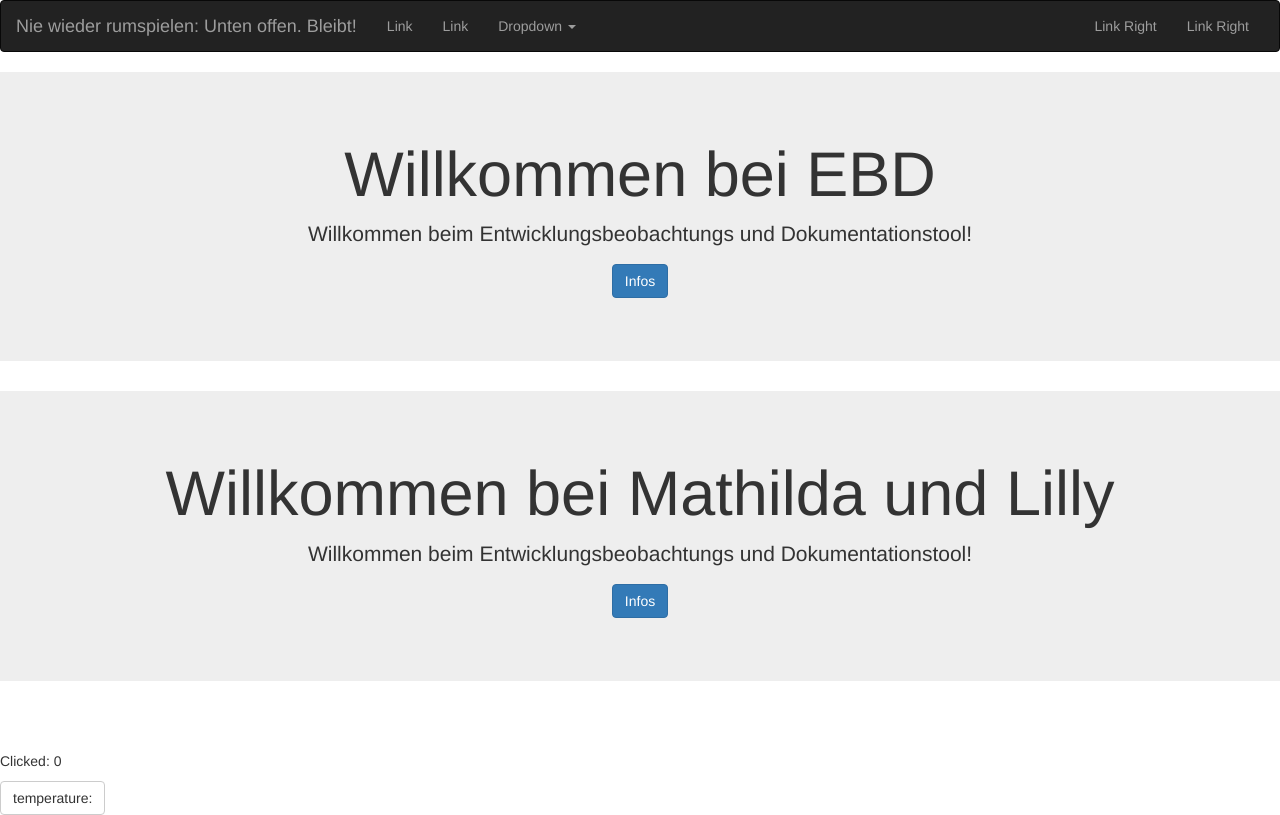
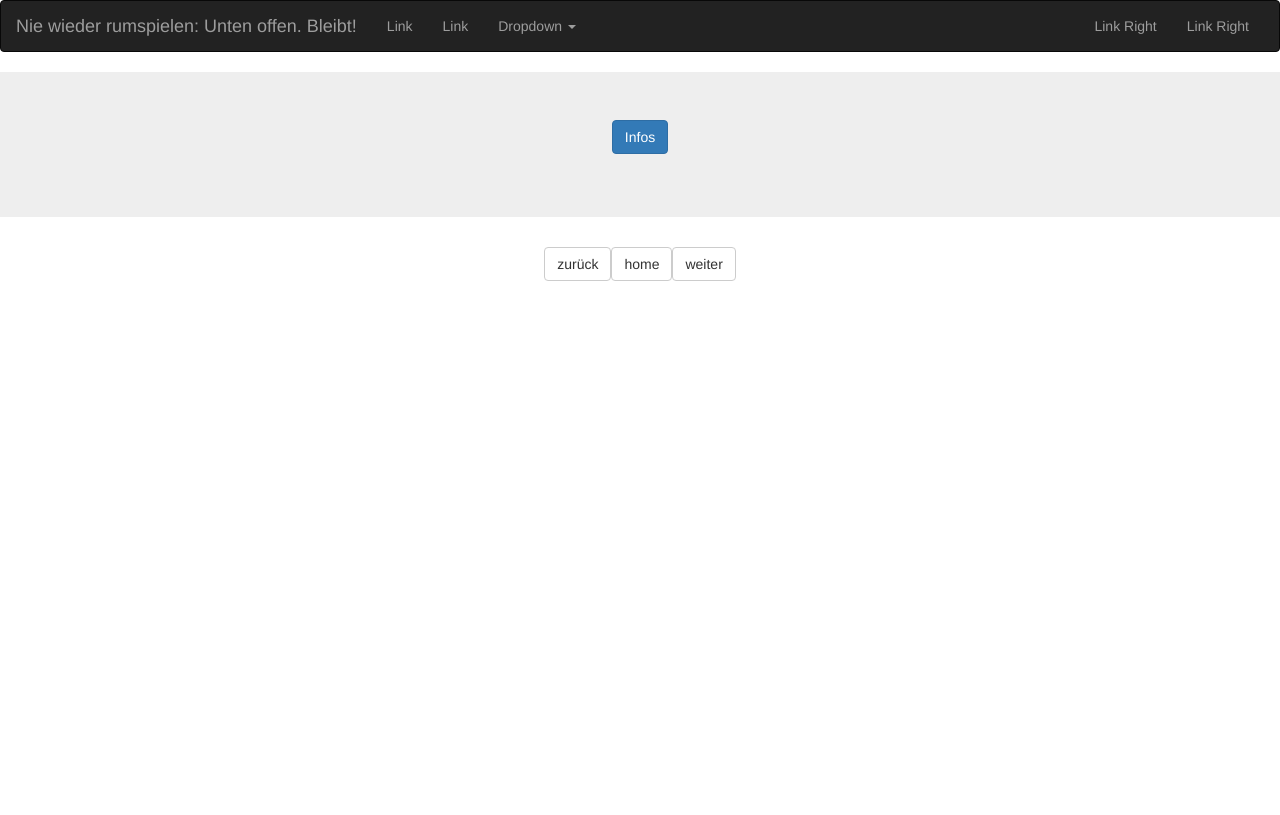
Before and after one commit to tomskyPotato/ebdreact, a React (Create React App) app: page / in a window 1280 px wide. Built offline with nearby package versions, Linux system fonts and the light colour scheme.

Commit message:
Router läuft v4. Muss noch verbessert werden.

```diff
--- a/src/App.js
+++ b/src/App.js
@@ -1,4 +1,5 @@
 import React, { Component } from 'react';
+import { BrowserRouter } from 'react-router-dom';
 import './App.css';
 import Navi from './navbar.js';
 import Body from './body.js';
@@ -8,11 +9,13 @@ class App extends Component {
 
   render() {
     return (
-      <div className="App">
-        <Navi />
-        <Body />
-        <ButtonArea />
-      </div>
+      <BrowserRouter>
+        <div className="App">
+            <Navi />
+            <Body />
+            <ButtonArea />
+        </div>
+      </BrowserRouter>
     );
   }
 }
--- a/src/body.js
+++ b/src/body.js
@@ -1,7 +1,6 @@
 import React, { Component } from 'react';
 import { Button, Jumbotron } from 'react-bootstrap';
-import './App.css';
-import { Router, Route, BrowserRouter } from 'react-router-dom'
+import { Route } from 'react-router-dom'
 
 const divStyle = {
   textAlign: 'center',
@@ -10,40 +9,32 @@ const divStyle = {
 class Body extends Component {
     render(){
       return(
-        <div className="flex-item flex-item-body">
-          <BrowserRouter>
           <div>
-              <Route path='/' component={welcome} />
-              <Route path='/' component={mathilda} />
-            </div>
-          </BrowserRouter>
+            <Route path='/' component={home} />
+            <Route path='/welcome' component={welcome} />
+            <Route path='/mathilda' component={mathilda} />
           </div>
       );
     }
   }
 
-  class welcome extends Component{
-    render(){
-      return(
+const home =() =>
+  <Jumbotron style={divStyle}>
+    <p><Button bsStyle="primary" href="./welcome">Infos</Button></p>
+  </Jumbotron>
+
+const welcome =() =>
   <Jumbotron style={divStyle}>
     <h1>Willkommen bei EBD</h1>
     <p>Willkommen beim Entwicklungsbeobachtungs und Dokumentationstool!</p>
-          <p><Button bsStyle="primary">Infos</Button></p>
+    <p><Button bsStyle="primary" href="./mathilda">Infos</Button></p>
   </Jumbotron>
-      );
-    }
-  }
 
-    class mathilda extends Component{
-      render(){
-        return(
+const mathilda =() =>
   <Jumbotron style={divStyle}>
     <h1>Willkommen bei Mathilda und Lilly</h1>
     <p>Willkommen beim Entwicklungsbeobachtungs und Dokumentationstool!</p>
-            <p><Button bsStyle="primary">Infos</Button></p>
+    <p><Button bsStyle="primary" href="./welcome">Infos</Button></p>
   </Jumbotron>
-        );
-      }
-    }
 
   export default Body;
--- a/src/buttonarea.js
+++ b/src/buttonarea.js
@@ -1,5 +1,9 @@
 import React, { Component } from 'react';
 import { Button } from 'react-bootstrap';
+
+const divStyle = {
+  textAlign: 'center',
+}
 
 class ButtonArea extends Component {
   constructor(props){
@@ -19,12 +23,12 @@ class ButtonArea extends Component {
 
   render(){
     return(
-      <div className="flex-item flex-item-bottom">
-        <br/>
-        <br/>
-        <p>Clicked: {this.state.clicked}</p>
-        <Button onClick={this.handleClick}>
-          {this.props.name} temperature: {this.props.temperature}
+      <div style={divStyle}>
+        <Button href="./mathilda">zurück
+        </Button>
+        <Button href="./mathilda">home
+        </Button>
+        <Button href="./mathilda">weiter
         </Button>
       </div>
     );
--- a/src/navbar.js
+++ b/src/navbar.js
@@ -15,8 +15,8 @@ class Navi extends Component {
             </Navbar.Header>
             <Navbar.Collapse>
                 <Nav>
-                <NavItem eventKey={1} href="">Link</NavItem>
-                <NavItem eventKey={2} href="">Link</NavItem>
+                <NavItem eventKey={1} href="./welcome">Link</NavItem>
+                <NavItem eventKey={2} href="./mathilda">Link</NavItem>
                 <NavDropdown eventKey={3} title="Dropdown" id="basic-nav-dropdown">
                     <MenuItem eventKey={3.1}>Action</MenuItem>
                     <MenuItem eventKey={3.2}>Another action</MenuItem>
```
Lines whose indentation alone changed are shown as unchanged.
